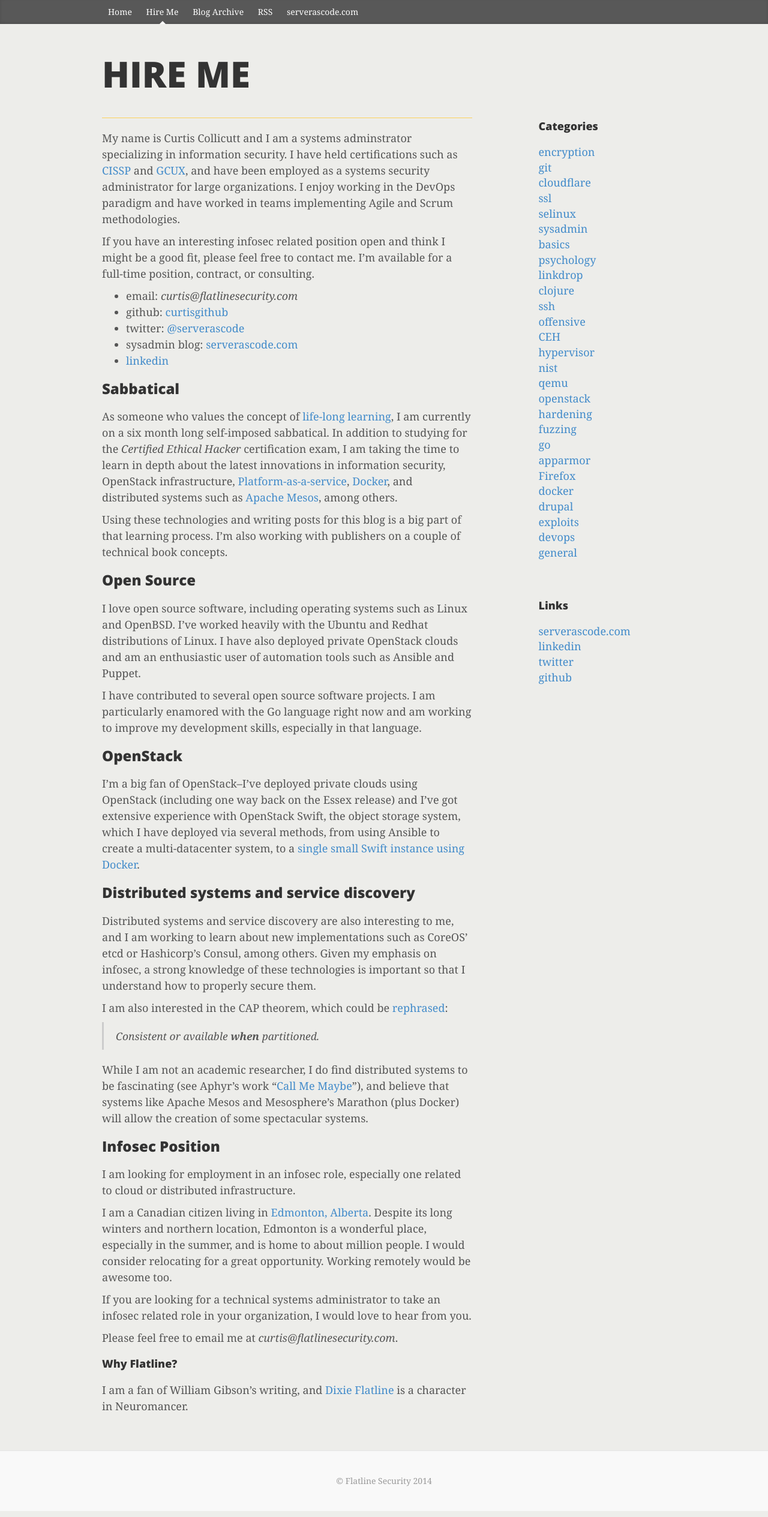
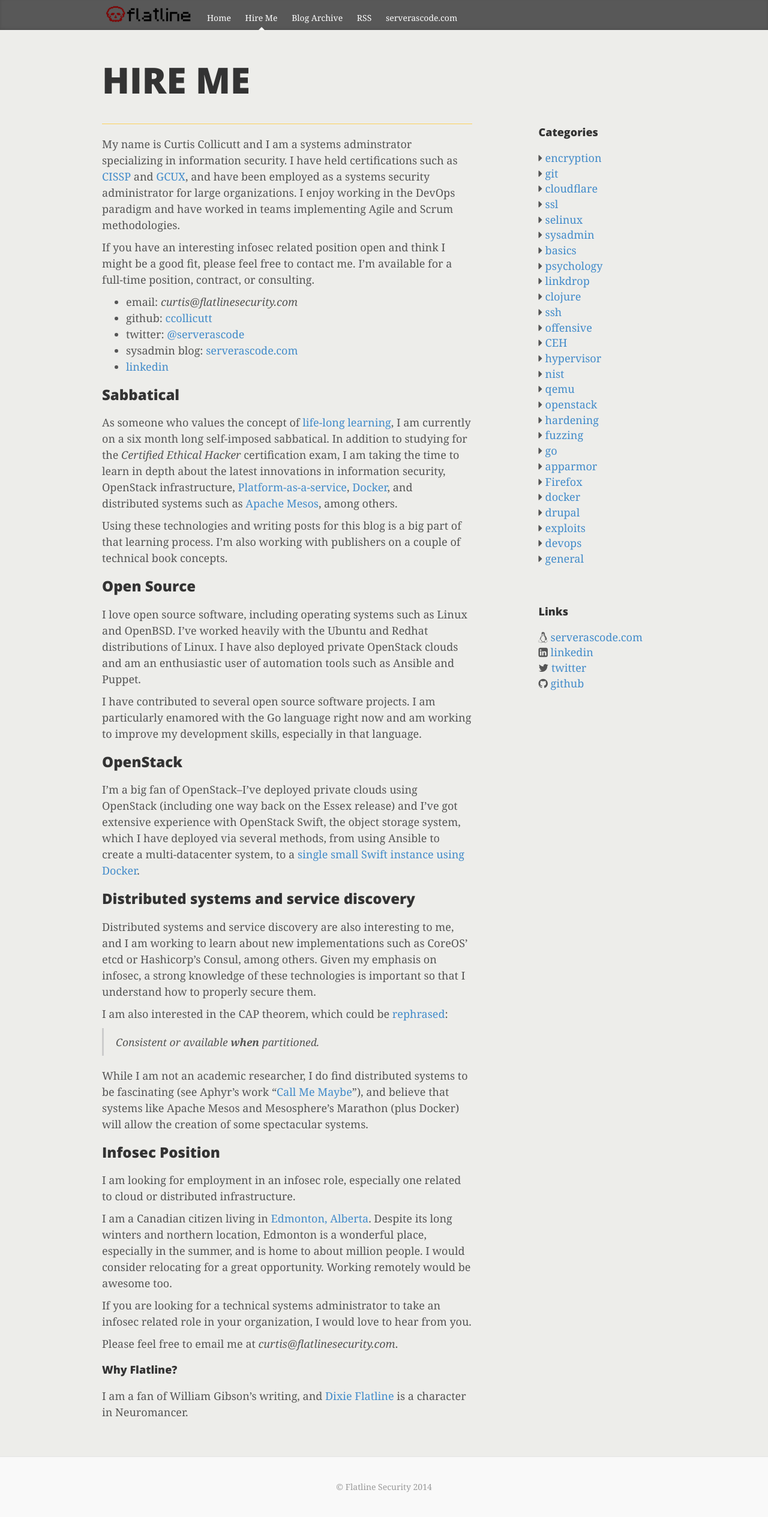
Before and after one commit to flatsec/flatsec.github.io, a Jekyll site: the page built from hire.md, in a window 1280 px wide. Shown: the whole page at 60% size. Built offline with Jekyll 4.4.1, drawn with Linux system fonts in a browser that asks for light colours; nearby versions of some CDN libraries; Markdown is read by kramdown in place of the engine named in the settings.

Commit message:
add flatline logo, icons for ul lists

```diff
--- a/_includes/header.html
+++ b/_includes/header.html
@@ -14,6 +14,9 @@
     {% else %}
     <title>{{ site.title }} - {{ page.title }}</title>
     {% endif %}
+
+    <!-- Fontawesome -->
+    <link href="https://maxcdn.bootstrapcdn.com/font-awesome/4.2.0/css/font-awesome.min.css" rel="stylesheet">
 
     <link href='https://fonts.googleapis.com/css?family=Open+Sans:400,800' rel='stylesheet' type='text/css'>
 
@@ -39,6 +42,9 @@
 
     <div class="blog-masthead">
       <div class="container">
+        <a href="/" id="headerLogo">
+          <img src="/images/flatline-logo.png" />
+        </a>
         <nav class="blog-nav">
           {% for p in site.pages reversed %}
             {% if p.url contains 'page' or p.url contains 'categories' or p.url contains 'atom' %}
@@ -57,7 +63,6 @@
     <div class="container">
         <div class="blog-header">
             {% if page.title == "Home" %}
-            <h1 class="blog-title">{{ site.title | upcase }}</h1>
             {% else %}
             <h1 class="blog-title">{{ page.title | upcase }}</h1>
             {% endif %}
--- a/_includes/sidebar.html
+++ b/_includes/sidebar.html
@@ -10,20 +10,20 @@ need to get this working on post pages: https://github.com/ghiculescu/jekyll-tab
 
 
     <h4>Categories</h4>
-    <ol class="list-unstyled">
+    <ul class="list-unstyled">
 {% for category in site.categories %}
-<li><a href="/categories">{{ category | first }}</a></li>
+<li><i class="fa fa-caret-right"></i> <a href="/categories">{{ category | first }}</a></li>
 
 {% endfor %}
     </ol>
     </div>
   <div class="sidebar-module">
     <h4>Links</h4>
-    <ol class="list-unstyled">
-      <li><a href="http://serverascode.com">serverascode.com</a></li>
-      <li><a href="https://www.linkedin.com/profile/view?id=338312700">linkedin</a></li>
-      <li><a href="https://twitter.com/ccollicutt">twitter</li>
-      <li><a href="https://github.com/ccollicutt">github</a></li>
+    <ul class="list-unstyled">
+      <li><i class="fa fa-linux"></i> <a href="http://serverascode.com">serverascode.com</a></li>
+      <li><i class="fa fa-linkedin-square"></i> <a href="https://www.linkedin.com/profile/view?id=338312700">linkedin</a></li>
+      <li><i class="fa fa-twitter"></i> <a href="https://twitter.com/ccollicutt">twitter</a></li>
+      <li><i class="fa fa-github"></i> <a href="https://github.com/ccollicutt">github</a></li>
 
     </ol>
   </div>
--- a/bootstrap/css/blog.css
+++ b/bootstrap/css/blog.css
@@ -1,6 +1,29 @@
 /*
  * Globals
  */
+
+#headerLogo {
+
+    background: url(images/flatline-logo.png) no-repeat;
+    float: left;
+    padding-top: 5px;
+    padding-bottom: 5px;
+    padding-right: 10px;
+}
+
+.videoWrapper {
+	position: relative;
+	padding-bottom: 56.25%; /* 16:9 */
+	padding-top: 25px;
+	height: 0;
+}
+.videoWrapper iframe {
+	position: absolute;
+	top: 0;
+	left: 0;
+	width: 100%;
+	height: 100%;
+}
 
 body {
   font-family: Georgia, "Times New Roman", Times, serif;
@@ -58,7 +81,10 @@ h4, .h4 {
 .blog-nav-item {
   position: relative;
   display: inline-block;
-  padding: 10px;
+  padding-top: 20px;
+  padding-bottom: 10px;
+  padding-right: 10px;
+  padding-left: 10px;
   font-weight: 500;
   color: #fff;
 }
@@ -178,7 +204,6 @@ h4, .h4 {
 blockquote {
   border-left: 3px solid #ccc;
   font-style: italic;
-
 }
 
 
--- a/hire.md
+++ b/hire.md
@@ -9,7 +9,7 @@ My name is Curtis Collicutt and I am a systems adminstrator specializing in info
 If you have an interesting infosec related position open and think I might be a good fit, please feel free to contact me. I'm available for a full-time position, contract, or consulting.
 
 * email: _curtis@flatlinesecurity.com_
-* github: [curtisgithub](http://github.com/curtisgithub)
+* github: [ccollicutt](http://github.com/ccollicutt)
 * twitter: [@serverascode](http://twitter.com/serverascode)
 * sysadmin blog: [serverascode.com](http://serverascode.com)
 * [linkedin](https://www.linkedin.com/profile/view?id=338312700)
```
Also changed, not shown: images/flatline-logo.png (added).
